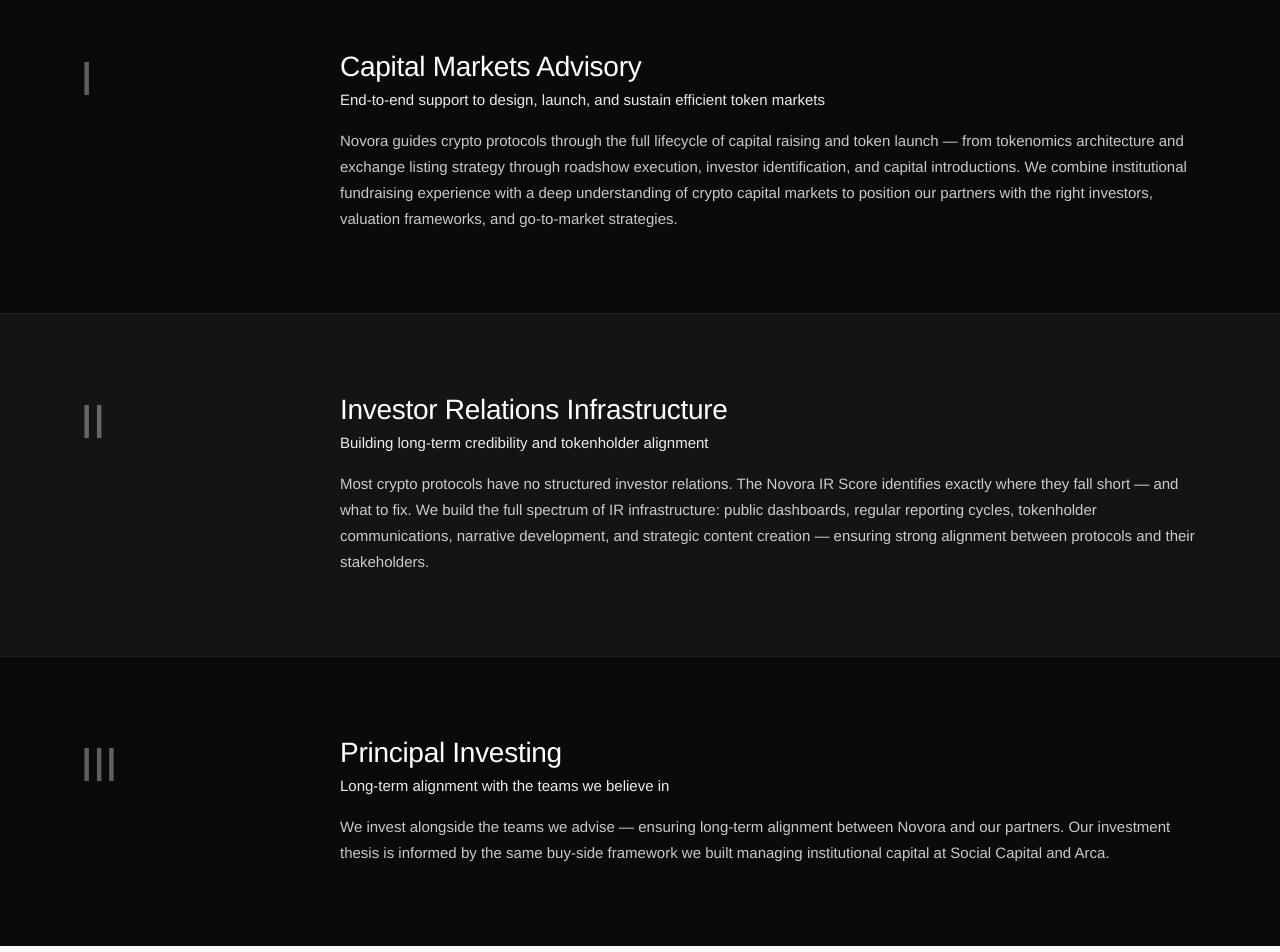
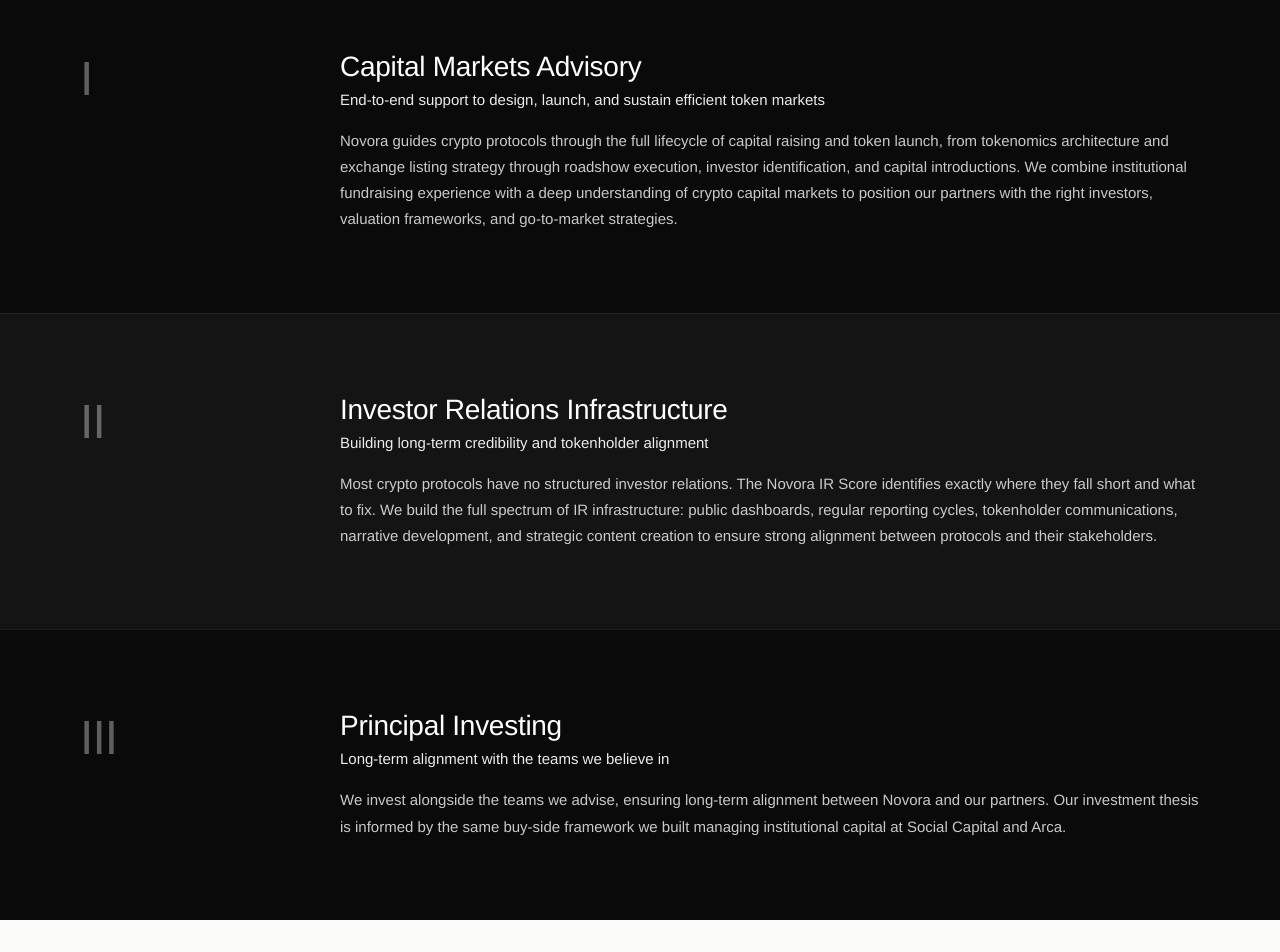
Before and after one commit to connrking/novora-site, a Next.js app: page /advisory in a window 1280 px wide. Shown: the part 540-1492 px from the top of the page. Built offline with nearby package versions, Linux system fonts and the light colour scheme.

Commit message:
remove em dashes from advisory

```diff
--- a/app/advisory/page.jsx
+++ b/app/advisory/page.jsx
@@ -36,19 +36,19 @@ export default function AdvisoryPage() {
           num: "I",
           title: "Capital Markets Advisory",
           subtitle: "End-to-end support to design, launch, and sustain efficient token markets",
-          body: "Novora guides crypto protocols through the full lifecycle of capital raising and token launch — from tokenomics architecture and exchange listing strategy through roadshow execution, investor identification, and capital introductions. We combine institutional fundraising experience with a deep understanding of crypto capital markets to position our partners with the right investors, valuation frameworks, and go-to-market strategies.",
+          body: "Novora guides crypto protocols through the full lifecycle of capital raising and token launch, from tokenomics architecture and exchange listing strategy through roadshow execution, investor identification, and capital introductions. We combine institutional fundraising experience with a deep understanding of crypto capital markets to position our partners with the right investors, valuation frameworks, and go-to-market strategies.",
         },
         {
           num: "II",
           title: "Investor Relations Infrastructure",
           subtitle: "Building long-term credibility and tokenholder alignment",
-          body: "Most crypto protocols have no structured investor relations. The Novora IR Score identifies exactly where they fall short — and what to fix. We build the full spectrum of IR infrastructure: public dashboards, regular reporting cycles, tokenholder communications, narrative development, and strategic content creation — ensuring strong alignment between protocols and their stakeholders.",
+          body: "Most crypto protocols have no structured investor relations. The Novora IR Score identifies exactly where they fall short and what to fix. We build the full spectrum of IR infrastructure: public dashboards, regular reporting cycles, tokenholder communications, narrative development, and strategic content creation to ensure strong alignment between protocols and their stakeholders.",
         },
         {
           num: "III",
           title: "Principal Investing",
           subtitle: "Long-term alignment with the teams we believe in",
-          body: "We invest alongside the teams we advise — ensuring long-term alignment between Novora and our partners. Our investment thesis is informed by the same buy-side framework we built managing institutional capital at Social Capital and Arca.",
+          body: "We invest alongside the teams we advise, ensuring long-term alignment between Novora and our partners. Our investment thesis is informed by the same buy-side framework we built managing institutional capital at Social Capital and Arca.",
         },
       ].map((s, i) => (
         <section key={i} style={{
```
